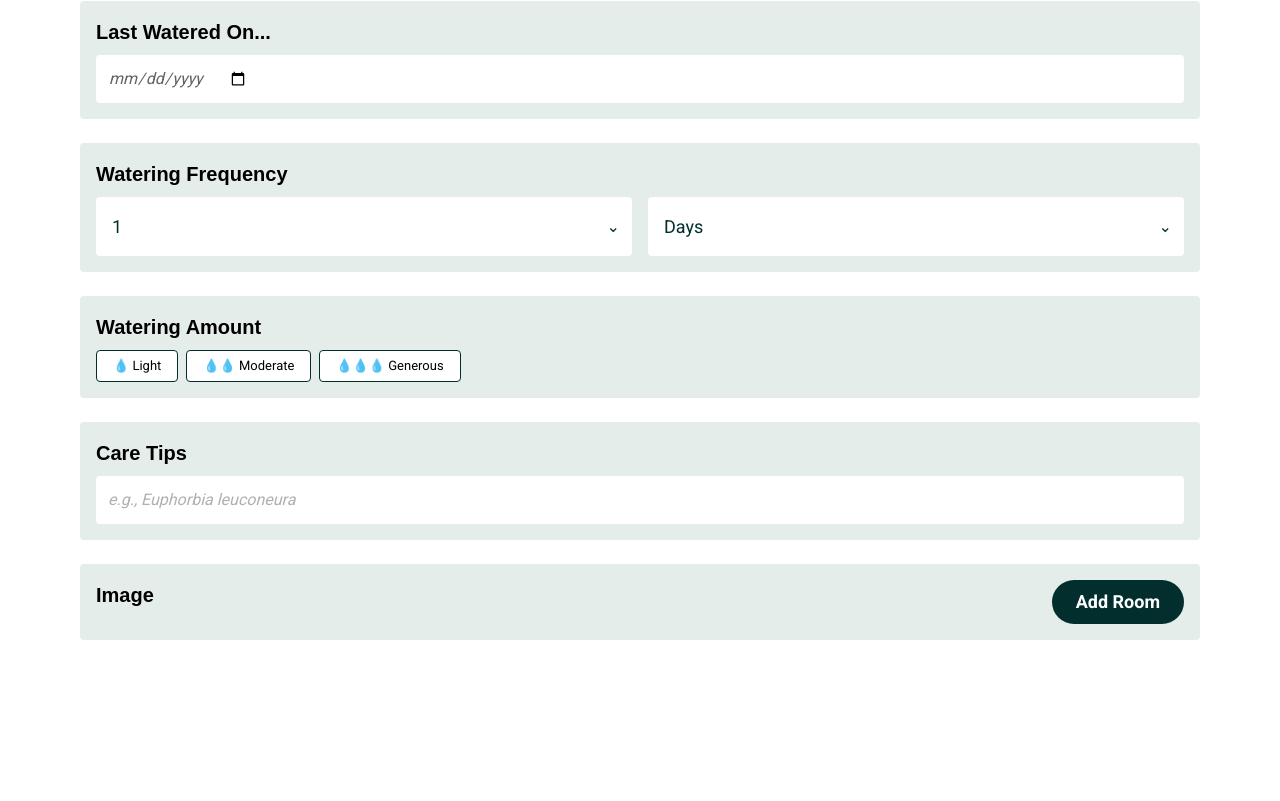
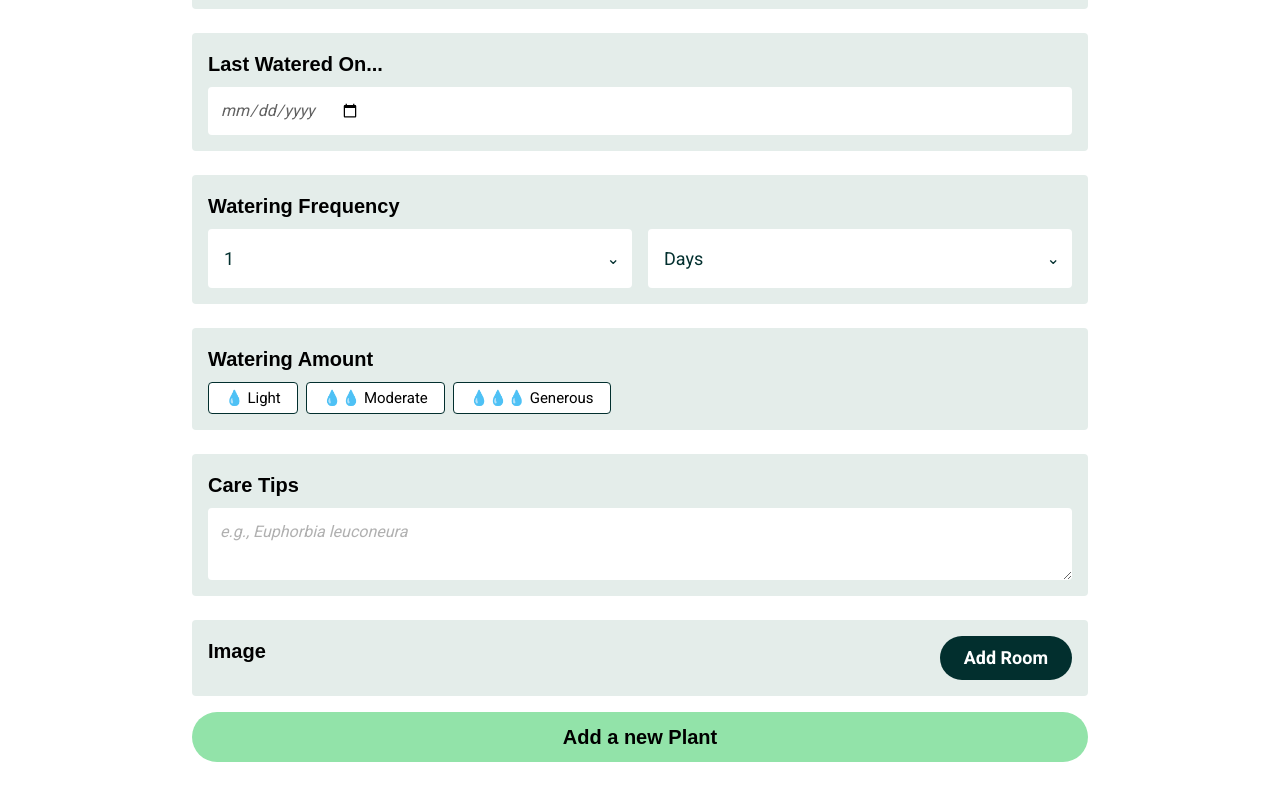
Before and after one commit to jumaber/plant-pal, a React (Vite) app: page /add in a window 1280 px wide. Shown: the part 735-1536 px from the top of the page. Before the commit the page ends 1471 px from the top, so only its background shows below. Built offline with nearby package versions, Linux system fonts and the light colour scheme; a web font is replaced by a local one.

Commit message:
added button for submition and centered form

```diff
--- a/src/App.css
+++ b/src/App.css
@@ -86,13 +86,13 @@ body {
 }
 
 .text-tag-selected {
-  font-size: 13px;
+  font-size: 15px;
   font-weight: 700;
   font-family: 'Roboto', sans-serif;
 }
 
 .text-tag {
-  font-size: 13px;
+  font-size: 15px;
   font-weight: 400;
   font-family: 'Roboto', sans-serif;
 }
--- a/src/components/PlantCard.jsx
+++ b/src/components/PlantCard.jsx
@@ -59,6 +59,7 @@ export function PlantCard({
   };
 
   return (
+    // <Link to={`/plants/${id}`}>
       <div className="flex flex-col bg-white radius-square p-4 max-w-lg">
         {image ? (
           <img
@@ -77,15 +78,16 @@ export function PlantCard({
           <ButtonCircle
             onClick={handleWaterPlant}
             isWatered={daysLeft === wateringFrequencyDays}
-        />{" "}
+          />
           {/* Water button - shows ✅ when fully watered */}
         </div>
         <WateringBar
           frequency={wateringFrequencyDays}
           daysLeft={daysLeft}
           waterAmount={waterAmount}
-      />{" "}
+        />
         {/* Visual representation of watering status */}
       </div>
+    // </Link>
   );
 }
--- a/src/pages/AddPlantPage.jsx
+++ b/src/pages/AddPlantPage.jsx
@@ -2,6 +2,8 @@ import { useState } from "react";
 import { useNavigate } from "react-router-dom";
 import close from "../assets/close.svg"
 import { ButtonNarrow } from "../components/ButtonNarrow"
+import { Button } from "../components/Button";
+
 import { Pill } from "../components/Pill"
 
 
@@ -38,8 +40,9 @@ export function AddPlantPage() {
   // const handleSubmit {}
 
   return (
-    <div className="flex flex-col gap-8 px-4  py-24 lg:py–30 md:px-8 lg:px-20">
-      <div className="flex flex-row justify-between">
+    <div className="flex justify-center px-4 py-24 lg:py-30 md:px-8 lg:px-20">
+      <div className="flex flex-col w-full  max-w-4xl justify-center">
+        <div className="flex flex-row w-full justify-between">
           <h1 className="text-h1">Add Plant</h1>
           <img
             src={close}
@@ -49,7 +52,7 @@ export function AddPlantPage() {
           />
         </div>
         <form>
-        {/* onSubmit={handleSubmit}*/}
+          {/* onSubmit={handleSubmit}*}
 
         {/* Common Name */}
           <div className="bg-[var(--color-background)] p-2 md:p-4 mt-6 rounded-sm">
@@ -182,13 +185,13 @@ export function AddPlantPage() {
           {/* Care Tips */}
           <div className="bg-[var(--color-background)] p-2 md:p-4 mt-6 rounded-sm">
             <div className="text-h3 pb-2">Care Tips</div>
-          <input
+            <textarea
               type="text"
               value={careTips}
               onChange={(e) => setCareTips(e.target.value)}
               placeholder="e.g., Euphorbia leuconeura"
               className="bg-white flex w-full p-3 rounded-sm text-placeholder"
-          ></input>
+            ></textarea>
           </div>
 
           {/* Image */}
@@ -199,6 +202,10 @@ export function AddPlantPage() {
             </div>
           </div>
         </form>
+        <div className="my-4">
+          <Button width="full" text="Add a new Plant"/>
+        </div>
+      </div>
     </div>
   );
 }
```
Lines whose indentation alone changed are shown as unchanged.
